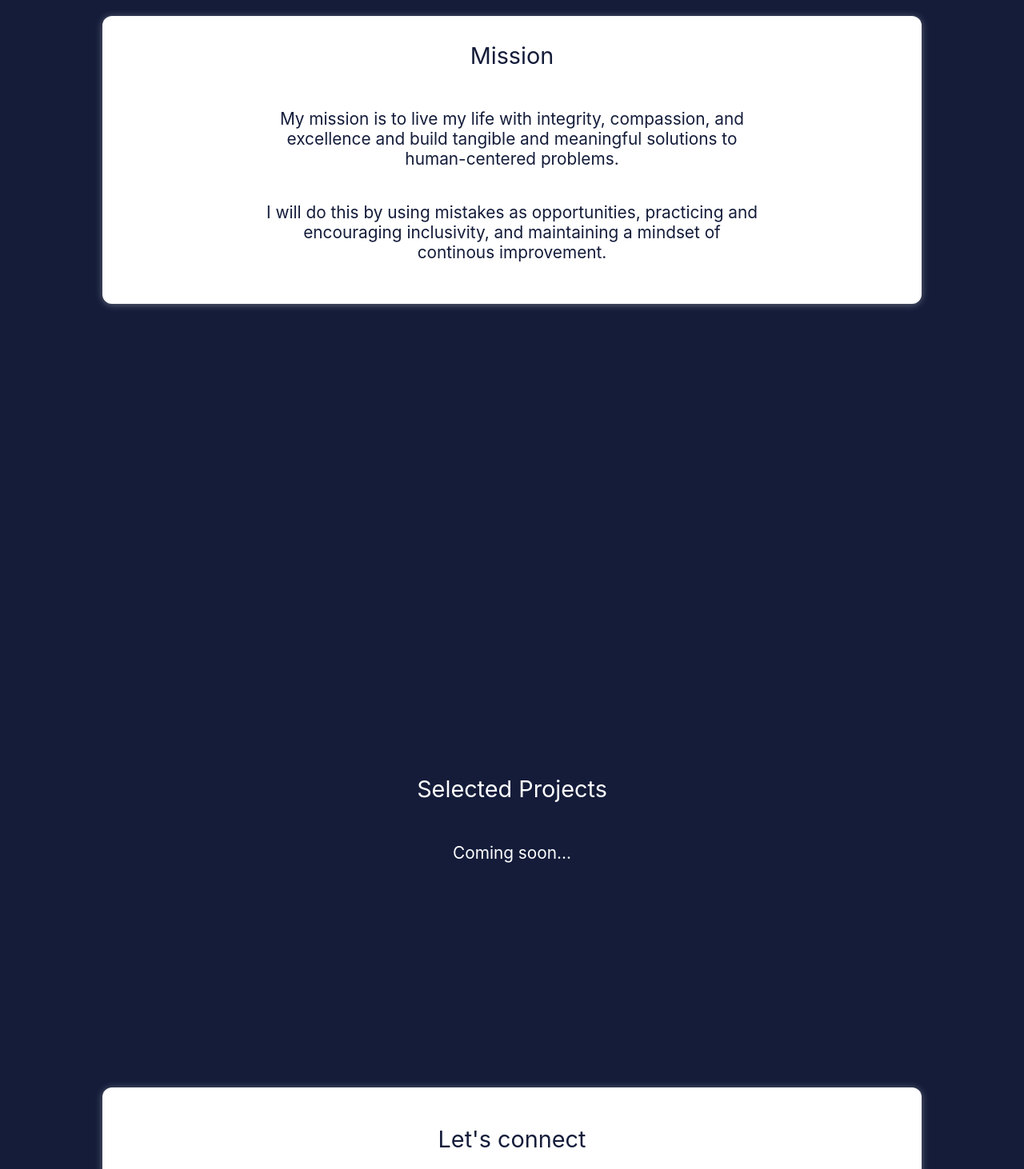
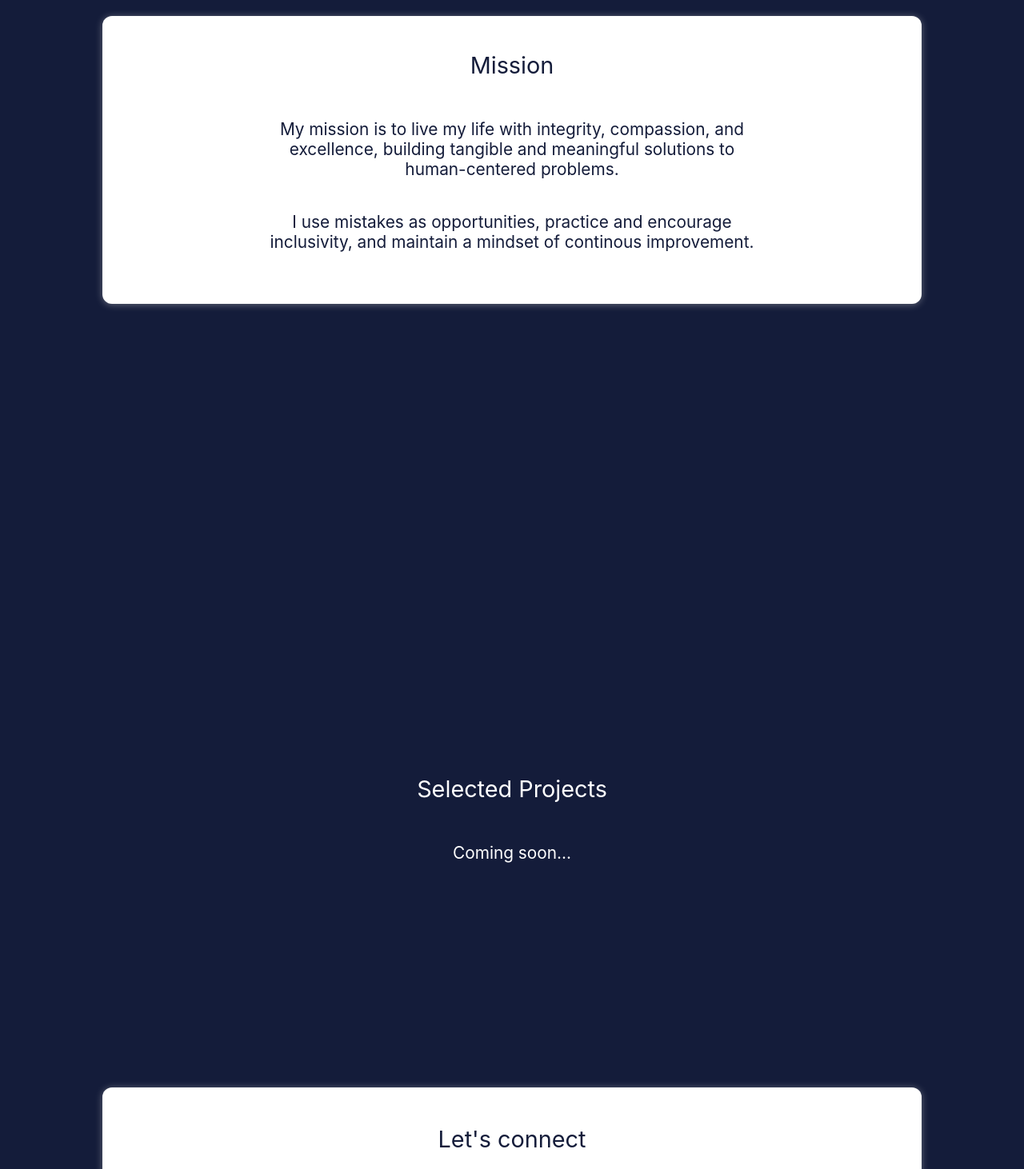
Before and after one commit to bryanakitchen/portfolio, a React (Create React App) app: page / in a window 1280 px wide. Shown: the part 1280-2742 px from the top of the page at 80% size. Built offline with nearby package versions, Linux system fonts and the light colour scheme.

Commit message:
left align contacts and fine tune mission

```diff
--- a/src/Contact/Contact.scss
+++ b/src/Contact/Contact.scss
@@ -48,11 +48,15 @@
         box-shadow: 0px 1px 10px rgba(199, 199, 199, 0.452);
 
         p {
-            width: 60%;
+            width: 22%;
+            display: flex;
+            flex-direction: row;
         }
 
         p:first-of-type {
             font-size: 1.8rem;
+            align-items: center;
+            justify-content: center;
         }
     }
 }
--- a/src/Mission/Mission.js
+++ b/src/Mission/Mission.js
@@ -7,10 +7,10 @@ export default function Mission() {
             <div className="inner">
                 <p>Mission</p>
                 <p>
-                    My mission is to live my life with integrity, compassion, and excellence and build tangible and meaningful solutions to human-centered problems.
+                    My mission is to live my life with integrity, compassion, and excellence, building tangible and meaningful solutions to human-centered problems.
                 </p>
                 <p>
-                    I will do this by using mistakes as opportunities, practicing and encouraging inclusivity, and maintaining a mindset of continous improvement.
+                    I use mistakes as opportunities, practice and encourage inclusivity, and maintain a mindset of continous improvement.
                 </p>
             </div>
         </div>
```
